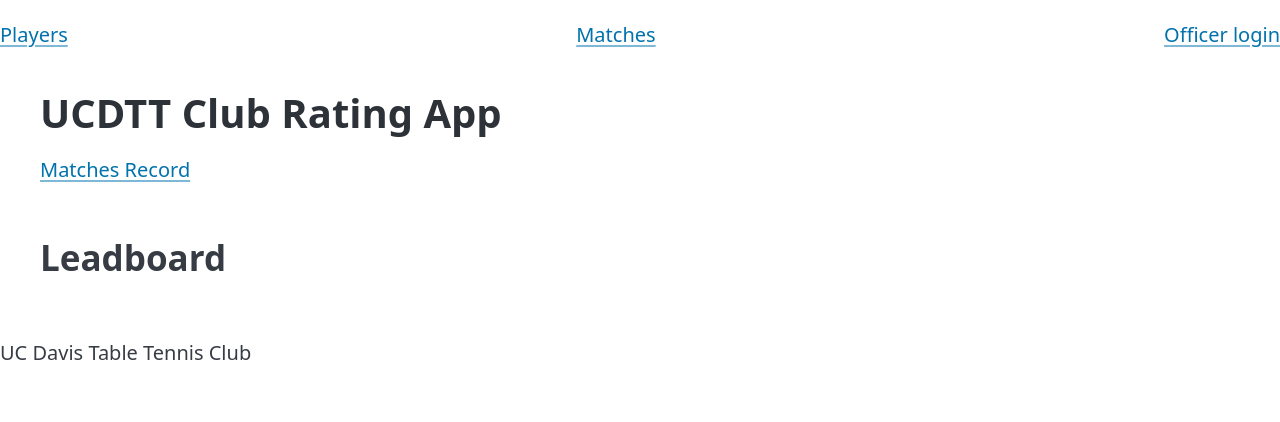
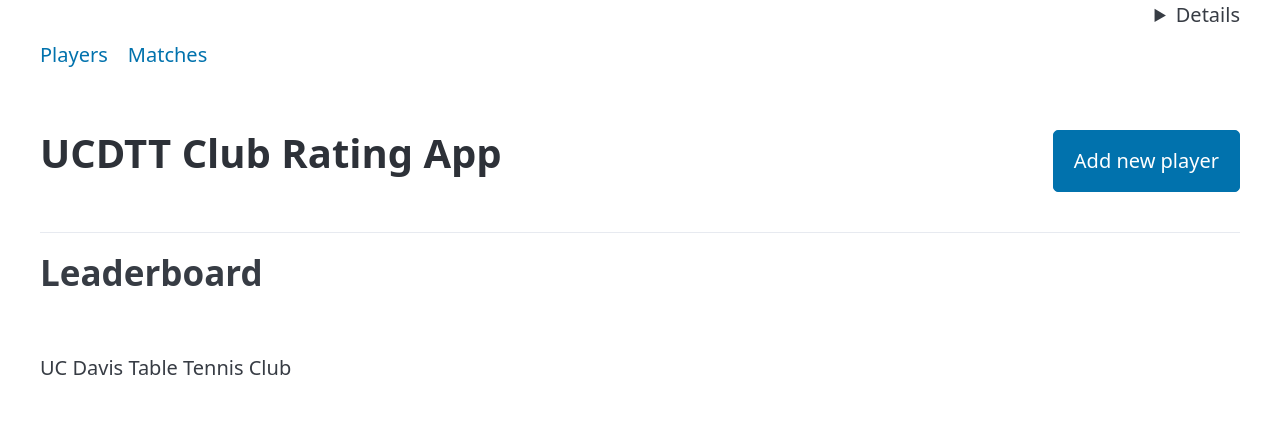
Before and after one commit to Nicolas-Abadia/ucdtt-rating-app, a Django app: page / in a window 1280 px wide. Shown: the top 422 px of the page. Run offline with Django 5.2, Linux system fonts and the light colour scheme; data that the repository does not hold is empty; some libraries are stand-ins or nearby versions.

Commit message:
Add minimum styling using pico.css

```diff
--- a/players/templates/players/base_html.html
+++ b/players/templates/players/base_html.html
@@ -8,21 +8,33 @@
     <meta name="description" content="UCDTT Rating App">
     <title>UCDTT Rating App</title>
   </head>
-  <body>
+  <body class="container">
     <header>
       <nav>
-        <a href="{% url 'players:index' %}">Players</a>
-        <a href="{% url 'players:matches' %}">Matches</a>
+        <ul>
+          <li><a href="{% url 'players:index' %}">Players</a></li>
+          <li><a href="{% url 'players:matches' %}">Matches</a></li>
+        </ul>
+        <details class="dropdown">
           {% if user.is_authenticated %}
-          <span>Logged in as {{ user.username }}</span>
+            <summary>Logged in as {{ user.username }}</summary>
+            <ul>
+              <li>
                 <a href="{% url 'players:signup' %}">New officer account</a>
-          <form method="post" action="{% url 'logout' %}" style="display:inline">
+              </li>
+              <li>
+                <form method="post" action="{% url 'logout' %}" >
                   {% csrf_token %}
-            <button type="submit">Log out</button>
+                  <button type="submit" >Log out</button>
                 </form>
+              </li>
+            </ul>
           {% else %}
-          <a href="{% url 'login' %}">Officer login</a>
+            <ul>
+              <li><a href="{% url 'login' %}">Officer login</a></li>
+            </ul>
           {% endif %}
+        </details >
       </nav>
     </header>
     <main class="container">
--- a/players/templates/players/index.html
+++ b/players/templates/players/index.html
@@ -1,11 +1,14 @@
 {% extends "players/base_html.html" %}
 {% block content %}
-  <h1>UCDTT Club Rating App</h1>
-  <p><a href="{% url "players:matches" %}">Matches Record</a></p>
+  <div style="display: flex; justify-content: space-between; flex-wrap: wrap;">
+    <h1>UCDTT Club Rating App</h1>
+    <form action="{% url "players:new" %}"><button type="submit">Add new player</button></form>
+  </div>
+  <hr>
   {% if user.is_authenticated %}
-  <p><a href="{% url "players:new" %}">Add new Player</a></p>
+
   {% endif %}
-  <h2>Leadboard</h2>
+  <h2>Leaderboard</h2>
   <ol>
     {% for player in player_list %}
       <li>{{ player.rating }} | <a href="{% url "players:detail" player.id %}">{{ player.name }}</a></li>
--- a/players/templates/players/match_form.html
+++ b/players/templates/players/match_form.html
@@ -2,6 +2,7 @@
 {% block content %}
   {# Shared by LogMatchView and EditMatchView. An unsaved instance has no pk. #}
   <h2>{% if form.instance.pk %}Edit match{% else %}Add match{% endif %}</h2>
+  <hr>
   <form method="post">
     {% csrf_token %}
     {{ form.as_p }}
--- a/players/templates/players/player_form.html
+++ b/players/templates/players/player_form.html
@@ -1,6 +1,7 @@
 {% extends "players/base_html.html" %}
 {% block content %}
 <h2>{% if object.pk %}Edit Player{% else %}Add New Player{% endif %}</h2>
+<hr>
 <form method="post">
   {% csrf_token %}
   {{ form.as_p }}
--- a/players/templates/players/signup.html
+++ b/players/templates/players/signup.html
@@ -1,6 +1,7 @@
 {% extends "players/base_html.html" %}
 {% block content %}
 <h2>New Officer Account</h2>
+<hr>
 <form method="post">
   {% csrf_token %}
   {{ form.as_p }}
```
Also changed, not shown: players/templates/players/detail.html (+8 -5 lines), players/templates/players/match_detail.html (+9 -6 lines), players/templates/players/match_list.html (+7 -4 lines). Lines whose indentation alone changed are shown as unchanged.
